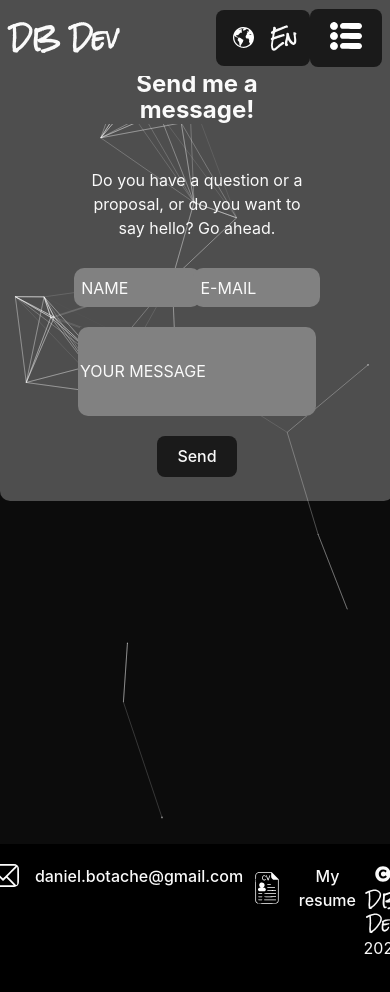
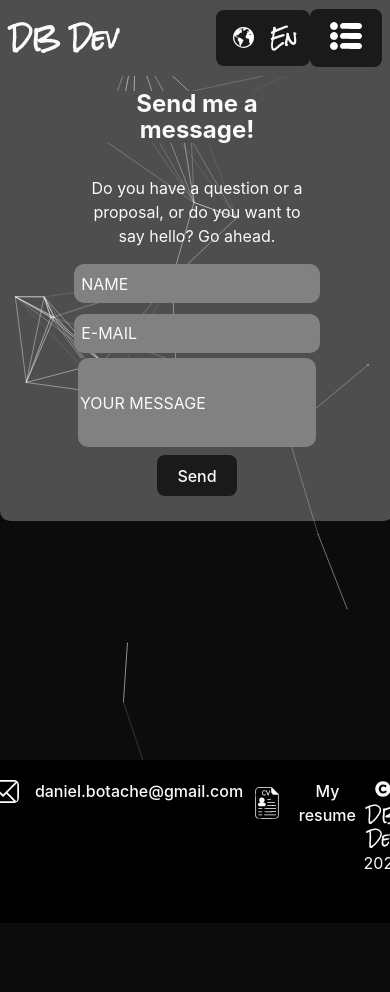
Before and after one commit to Daniel-Botache/Portfolio, a React (Vite) app in the folder Portfolio/: page /contact in a window 390 px wide. Shown: the top 992 px of the page. After the commit the page ends 923 px from the top, so only its background shows below. Built offline with nearby package versions, Linux system fonts and the light colour scheme.

Commit message:
primera prueba de contact responsive

```diff
--- a/Portfolio/src/components/Contact/ContacView.module.css
+++ b/Portfolio/src/components/Contact/ContacView.module.css
@@ -1,3 +1,3 @@
 .principalViewContact {
-  height: 100vh;
+  height: 90vh;
 }
--- a/Portfolio/src/components/Contact/Contact.module.css
+++ b/Portfolio/src/components/Contact/Contact.module.css
@@ -7,6 +7,7 @@
 .portalContainer {
   padding-top: 10%;
   margin-bottom: 2em;
+  height: 65vh;
 }
 .container {
   display: flex;
@@ -16,6 +17,7 @@
   height: 50vh;
   width: 60%;
   margin: auto;
+  margin-top: 5%;
   animation: scale 2s;
   background-color: #4e4e4e;
   padding-top: 1rem;
@@ -124,3 +126,9 @@ input {
 .button {
   position: relative;
 }
+
+@media (max-width: 768px) {
+  .containerInfo {
+    flex-direction: column;
+  }
+}
```
